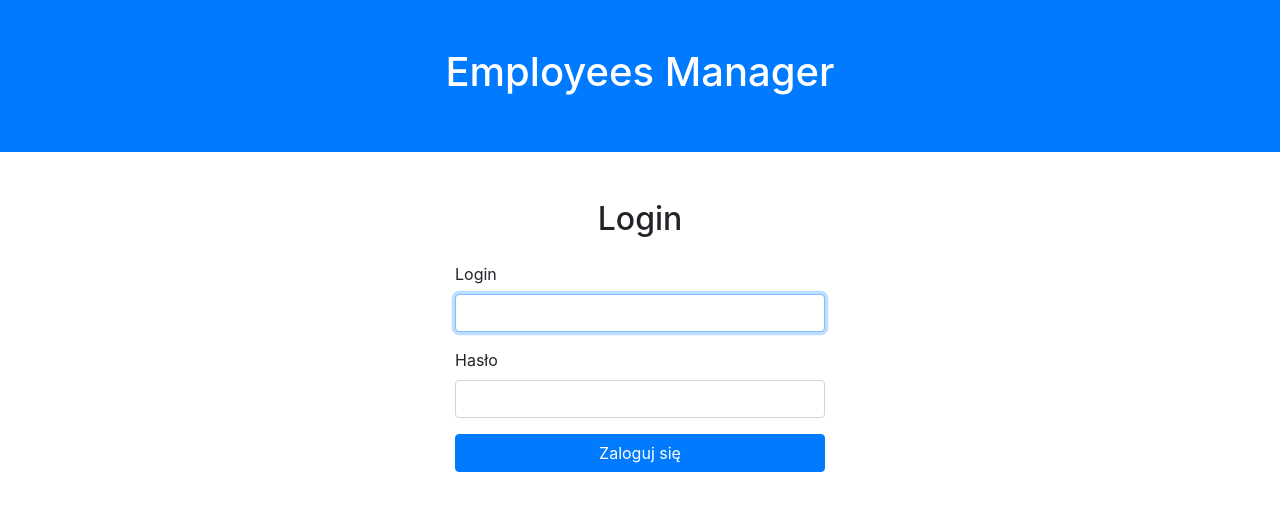
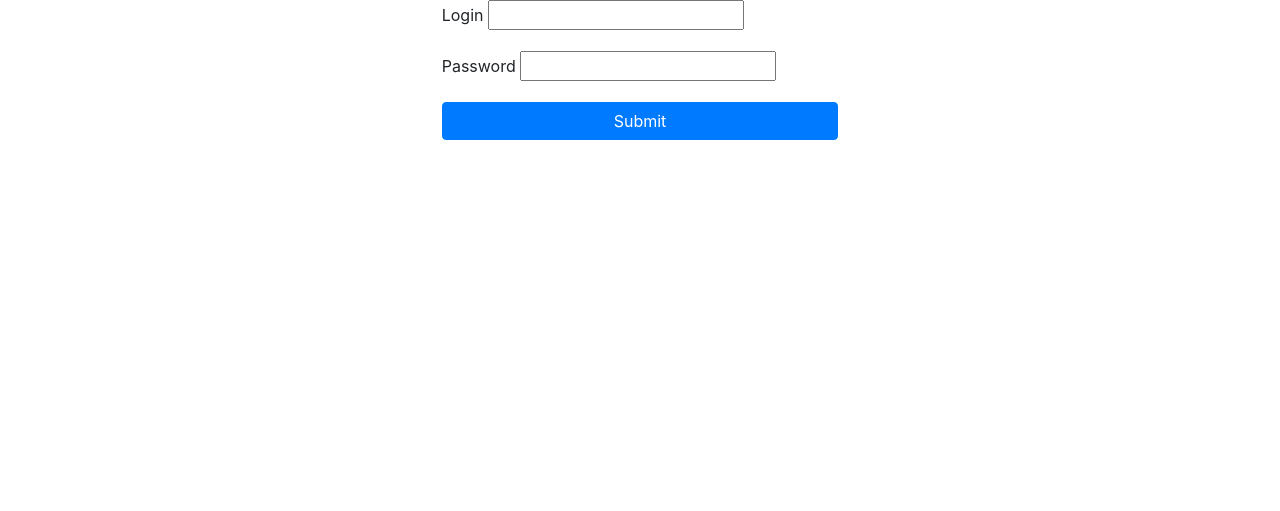
Before and after one commit to Kuballoo/employee_manager_fastapi, a FastAPI app: page /auth/login in a window 1280 px wide. Shown: the top 511 px of the page. Run offline with FastAPI, Linux system fonts and the light colour scheme.

Commit message:
feat: add custom CSS file and update layout and login templates

```diff
--- a/frontend/templates/layout.html
+++ b/frontend/templates/layout.html
@@ -7,16 +7,9 @@
 
     <!-- Bootstrap CSS CDN -->
     <link rel="stylesheet" href="https://cdn.jsdelivr.net/npm/bootstrap@4.4.1/dist/css/bootstrap.min.css" integrity="sha384-Vkoo8x4CGsO3+Hhxv8T/Q5PaXtkKtu6ug5TOeNV6gBiFeWPGFN9MuhOf23Q9Ifjh" crossorigin="anonymous">
+    <link rel="stylesheet" href="/static/css/custom.css">
 </head>
 <body>
-    <header class="container-fluid p-5 bg-primary text-white text-center">
-        <div class="container">
-            <h1>Employees Manager</h1>
-        </div>
-    </header>
 
-    <main>
-        {% block content %}{% endblock %}
-    </main>
 </body>
 </html>
--- a/frontend/templates/login.html
+++ b/frontend/templates/login.html
@@ -1,23 +1,31 @@
-{% extends "layout.html" %}
+<!DOCTYPE html>
+<html lang="en">
+<head>
+    <meta charset="UTF-8">
+    <meta name="viewport" content="width=device-width, initial-scale=1.0">
+    <title>Employees Manager</title>
 
-{% block content %}
-<div class="container mt-5" style="max-width: 400px;">
-    <h2 class="text-center mb-4">Login</h2>
-
-    {% if error %}
-    <div class="alert alert-danger">{{ error }}</div>
-    {% endif %}
-
-    <form method="POST" action="/auth/login/submit">
-        <div class="mb-3">
-            <label for="username" class="form-label">Login</label>
-            <input type="text" class="form-control" id="username" name="username" required autofocus>
+    <!-- Bootstrap CSS CDN -->
+    <link rel="stylesheet" href="https://cdn.jsdelivr.net/npm/bootstrap@4.4.1/dist/css/bootstrap.min.css" integrity="sha384-Vkoo8x4CGsO3+Hhxv8T/Q5PaXtkKtu6ug5TOeNV6gBiFeWPGFN9MuhOf23Q9Ifjh" crossorigin="anonymous">
+    <link rel="stylesheet" href="/static/css/custom.css">
+</head>
+<body>
+    <div class="container-fluid">
+        <div class="row justify-content-center">
+            <div class="col-12 col-md-4">
+                <form action="/auth/login/submit" method="post">
+                    <div class="form-group">
+                        <label for="username">Login</label>
+                        <input type="text" id="username" name="username">
+                    </div>
+                    <div class="form-group">
+                        <label for="password">Password</label>
+                        <input type="password" name="password" id="password">
+                    </div>
+                    <button type="submit" class="btn btn-primary btn-block">Submit</button>
+                </form>
+            </div>
         </div>
-        <div class="mb-3">
-            <label for="password" class="form-label">Hasło</label>
-            <input type="password" class="form-control" id="password" name="password" required>
-        </div>
-        <button type="submit" class="btn btn-primary w-100">Zaloguj się</button>
-    </form>
-</div>
-{% endblock %}
+    </div>
+</body>
+</html>
```
Also changed, not shown: frontend/static/css/custom.css (added).
